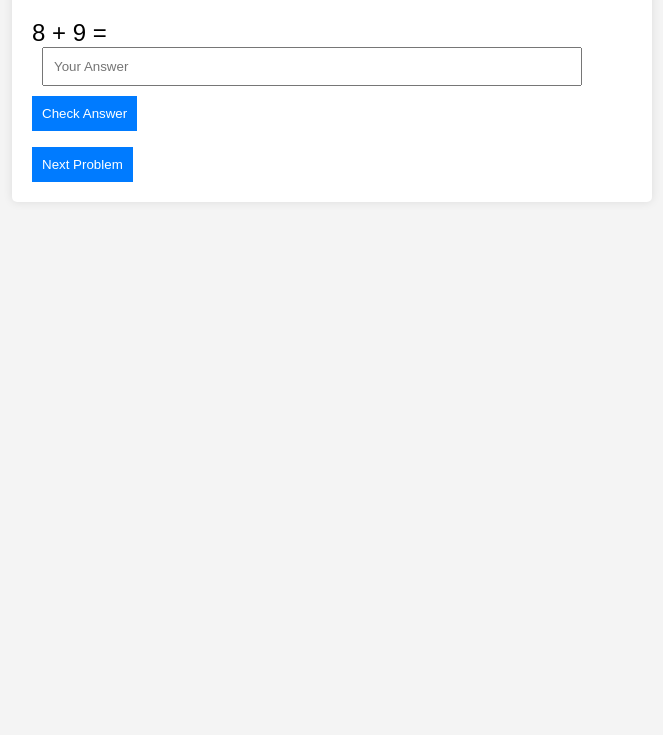
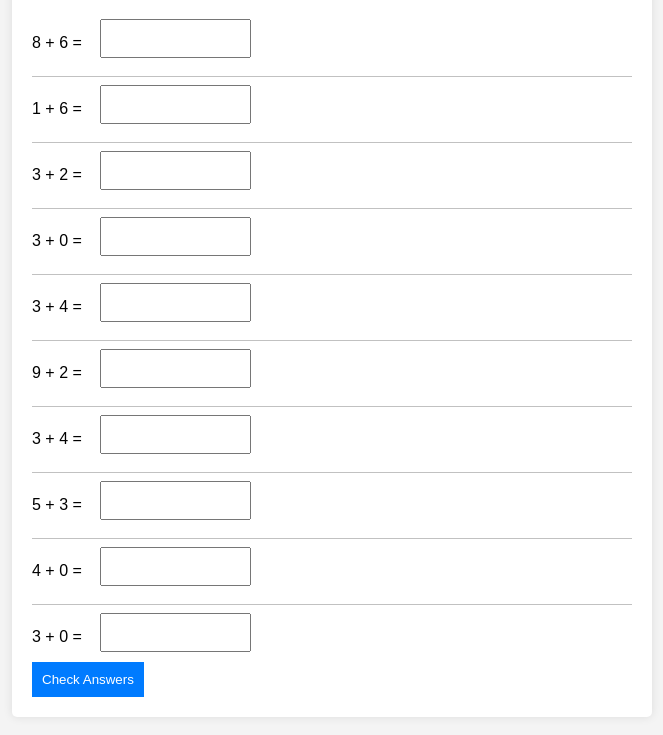
Before and after one commit to kkorolevdev/math-workbook, a plain HTML site: page src/index.html in a window 1280 px wide. Shown: the part 131-866 px from the top of the page, without its empty margins (308-971 px from the left). Before the commit the page ends 800 px from the top, so only its background shows below. Drawn offline with Linux system fonts and the light colour scheme.

Commit message:
feat: change layounts and problem generating

```diff
--- a/src/css/style.css
+++ b/src/css/style.css
@@ -16,11 +16,6 @@ body {
 
 h1 {
 	text-align: center;
-}
-
-#problem-container {
-    display: inline-block;
-    font-size: 24px;
 }
 
 input {
@@ -43,8 +38,24 @@ button:hover {
 	background-color: #0056b3;
 }
 
-#feedback {
-	text-align: center;
-	font-weight: bold;
-	color: green;
+.mw-list {
+	display: flex;
+	flex-direction: column;
+	gap: 0.5rem;
 }
+
+.mw-list__item {
+	display: flex;
+	gap: 0.5rem;
+	justify-content: flex-start;
+	align-items: center;
+}
+
+.mw-list__item:not(:first-child) {
+	padding-top: 0.5rem;
+	border-top: 1px solid #c1c1c1;
+}
+
+.mw-list__answer input.error {
+    border: 2px solid red;
+}
--- a/src/index.html
+++ b/src/index.html
@@ -9,11 +9,15 @@
 <body>
 	<div class="container">
 		<h1>Math Workbook</h1>
-		<div id="problem-container"></div>
-		<input type="text" id="answerInput" placeholder="Your Answer">
-		<button onclick="checkAnswer()">Check Answer</button>
-		<p id="feedback"></p>
-		<button onclick="generateProblem()">Next Problem</button>
+
+		<div class="mw-list">
+
+		</div>
+
+		<div class="mw-results"></div>
+
+		<button onclick="checkAnswers()">Check Answers</button>
+
 	</div>
 	<script src="js/script.js"></script>
 </body>
--- a/src/js/script.js
+++ b/src/js/script.js
@@ -1,26 +1,79 @@
-let currentProblem;
-
 document.addEventListener('DOMContentLoaded', function () {
-	generateProblem();
+    generateProblems(10);
 });
 
-function generateProblem() {
-	const num1 = Math.floor(Math.random() * 10);
-	const num2 = Math.floor(Math.random() * 10);
-	currentProblem = { num1, num2, answer: num1 + num2 };
+function generateProblems(numProblems) {
+    const mwList = document.querySelector('.mw-list');
+    mwList.innerHTML = ''; // Clear previous content
 
-	const problemContainer = document.getElementById('problem-container');
-	problemContainer.textContent = `${num1} + ${num2} = `;
-	document.getElementById('answerInput').value = '';
-	document.getElementById('feedback').textContent = '';
+    for (let i = 0; i < numProblems; i++) {
+        const problemItem = document.createElement('div');
+        problemItem.classList.add('mw-list__item');
+
+        const problemContainer = document.createElement('div');
+        problemContainer.classList.add('mw-list__problem');
+
+        const num1 = Math.floor(Math.random() * 10);
+        const num2 = Math.floor(Math.random() * 10);
+
+        problemContainer.textContent = `${num1} + ${num2} = `;
+
+        problemItem.appendChild(problemContainer);
+
+        const answerContainer = document.createElement('div');
+        answerContainer.classList.add('mw-list__answer');
+        const answerInput = document.createElement('input');
+        answerInput.type = 'text';
+        answerContainer.appendChild(answerInput);
+        problemItem.appendChild(answerContainer);
+
+        mwList.appendChild(problemItem);
+    }
+
+    document.querySelector('.mw-results').textContent = ''; // Clear previous results
 }
 
-function checkAnswer() {
-	const userAnswer = parseInt(document.getElementById('answerInput').value, 10);
 
-	if (userAnswer === currentProblem.answer) {
-		document.getElementById('feedback').textContent = 'Correct! Well done!';
-	} else {
-		document.getElementById('feedback').textContent = 'Incorrect. Try again!';
-	}
+
+function checkAnswers() {
+    const inputElements = document.querySelectorAll('.mw-list__item .mw-list__answer input');
+    const resultsContainer = document.querySelector('.mw-results');
+    resultsContainer.textContent = ''; // Clear previous results
+
+    let correctCount = 0;
+
+    inputElements.forEach((input, index) => {
+        const userAnswer = parseInt(input.value, 10);
+
+        if (isNaN(userAnswer)) {
+            input.classList.add('error');
+        } else {
+            input.classList.remove('error');
+            const { num1, num2, answer } = getProblem(index);
+            const isCorrect = userAnswer === answer;
+            displayResult(index, isCorrect);
+            if (isCorrect) {
+                correctCount++;
+            }
+        }
+    });
+
+    const percentageCorrect = (correctCount / inputElements.length) * 100;
+    resultsContainer.textContent = `Percentage Correct: ${percentageCorrect.toFixed(2)}%`;
 }
+
+function getProblem(index) {
+    const mwListItems = document.querySelectorAll('.mw-list__item');
+    const problem = mwListItems[index].querySelector('.mw-list__problem');
+    const [num1, num2] = problem.textContent.split('+').map(str => parseInt(str, 10));
+    const answer = num1 + num2;
+    return { num1, num2, answer };
+}
+
+function displayResult(index, isCorrect) {
+    const mwListItems = document.querySelectorAll('.mw-list__item');
+    const resultContainer = document.createElement('div');
+    resultContainer.classList.add('mw-list__result');
+    resultContainer.textContent = isCorrect ? 'Correct' : 'Wrong';
+    mwListItems[index].appendChild(resultContainer);
+}
```
